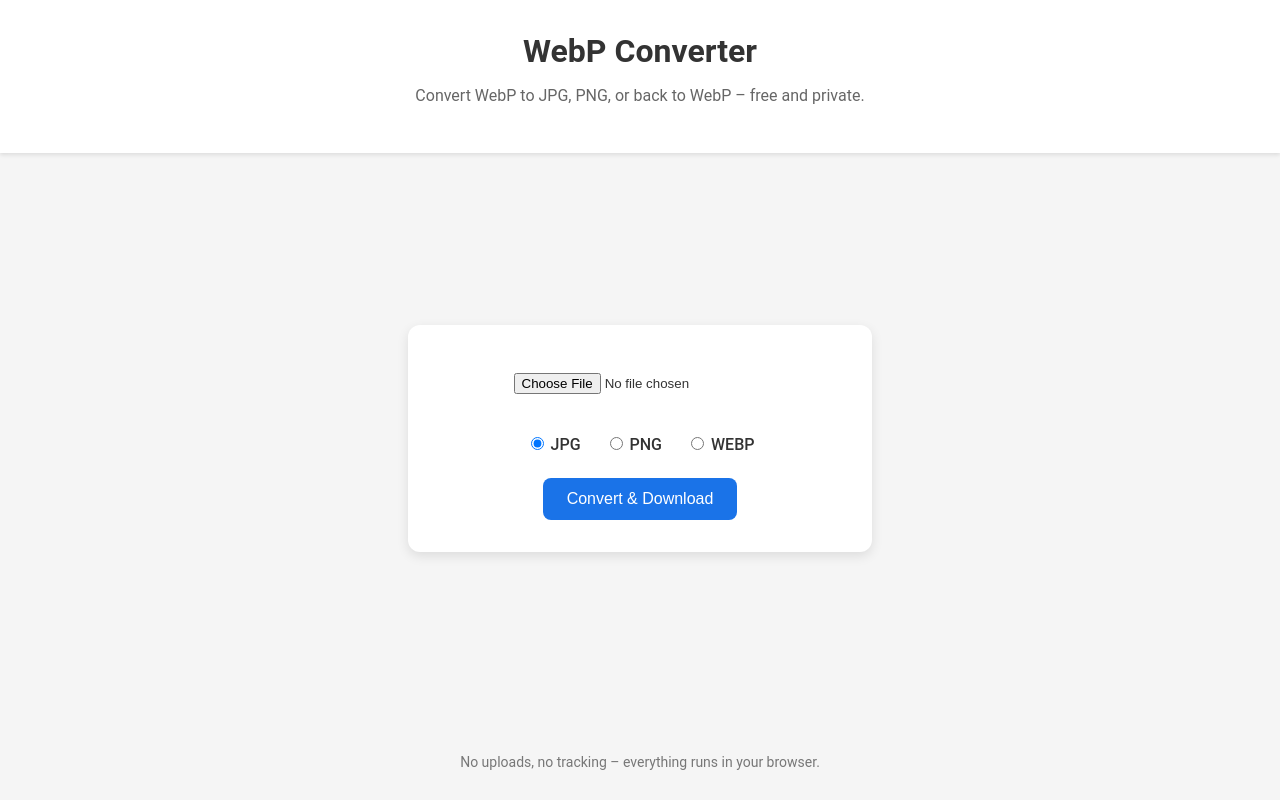
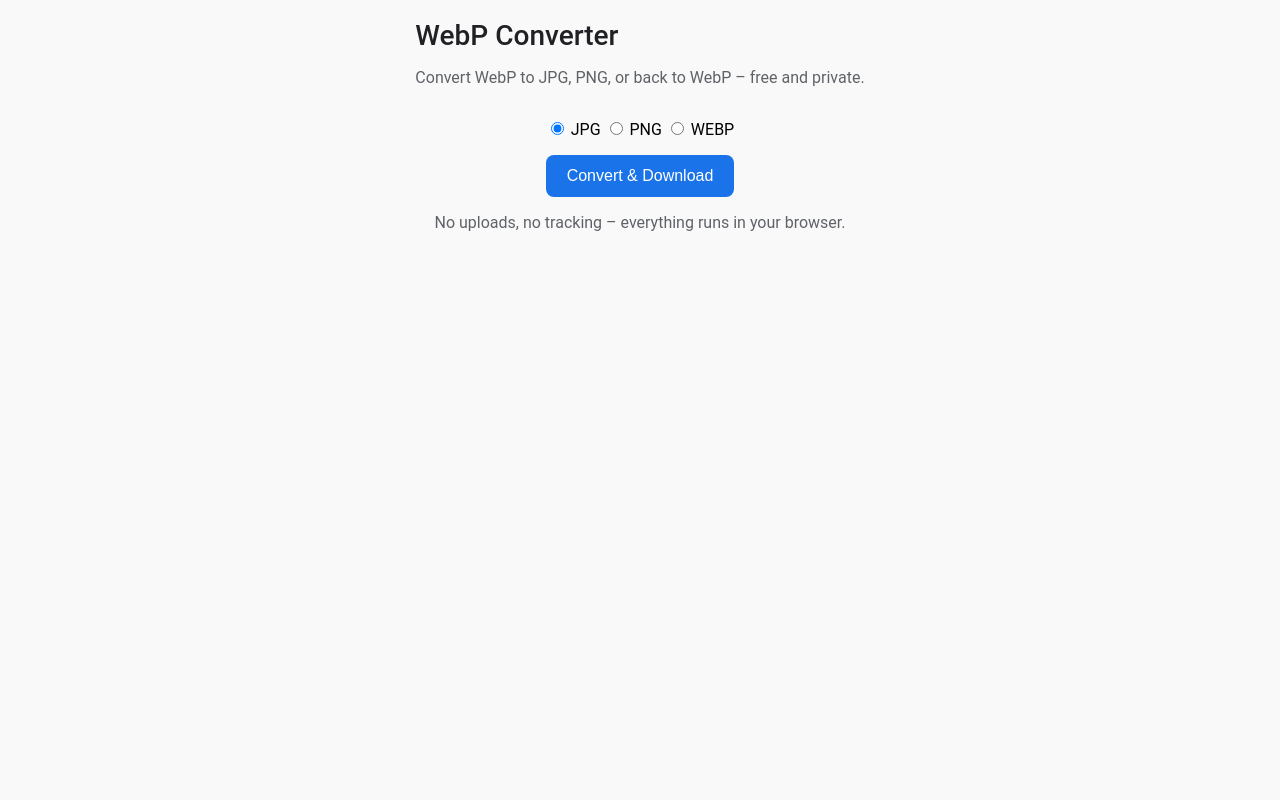
Before and after one commit to JTheoMitr/conversion-landing-page, a plain HTML site: page index.html in a window 1280 px wide. Drawn offline with Linux system fonts and the light colour scheme.

Commit message:
Update style.css
new styling for 2.0 updates

```diff
--- a/style.css
+++ b/style.css
@@ -1,87 +1,82 @@
+/* style.css */
+
 body {
   font-family: 'Roboto', sans-serif;
+  background-color: #f9f9f9;
   margin: 0;
   padding: 0;
-  background: #f5f5f5;
-  color: #333;
   display: flex;
   flex-direction: column;
+  align-items: center;
   min-height: 100vh;
 }
 
-header {
-  background: #fff;
-  padding: 2rem 1rem;
+.container {
+  max-width: 500px;
+  width: 100%;
+  padding: 2rem;
+  margin-top: 3rem;
+  background: #ffffff;
+  border-radius: 16px;
+  box-shadow: 0 4px 12px rgba(0, 0, 0, 0.06);
   text-align: center;
-  box-shadow: 0 2px 4px rgba(0, 0, 0, 0.1);
 }
 
-header h1 {
-  font-size: 2rem;
-  margin: 0 0 0.5rem;
+h1 {
+  font-size: 1.75rem;
+  font-weight: 500;
+  margin-bottom: 1rem;
+  color: #202124;
 }
 
-header p {
+p {
   font-size: 1rem;
-  color: #666;
+  color: #5f6368;
+  margin-bottom: 2rem;
 }
 
-main {
-  flex: 1;
-  display: flex;
-  justify-content: center;
-  align-items: center;
-  padding: 2rem;
+input[type="file"] {
+  display: none;
 }
 
-.upload-card {
-  background: #fff;
-  padding: 2rem;
-  border-radius: 12px;
-  box-shadow: 0 4px 12px rgba(0, 0, 0, 0.1);
-  text-align: center;
-  width: 100%;
-  max-width: 400px;
+.custom-file-upload {
+  display: inline-block;
+  padding: 10px 20px;
+  border: 2px solid #1a73e8;
+  border-radius: 8px;
+  background-color: #ffffff;
+  color: #1a73e8;
+  font-weight: 500;
+  cursor: pointer;
+  transition: all 0.3s ease;
+  margin-bottom: 1.5rem;
 }
 
-#fileInput {
-  margin: 1rem 0;
-}
-
-#previewContainer {
-  margin: 1rem 0;
-}
-
-.format-toggle {
-  margin: 1.5rem 0;
-  display: flex;
-  justify-content: center;
-  gap: 1.5rem;
-}
-
-.format-toggle label {
-  font-weight: 500;
-  cursor: pointer;
+.custom-file-upload:hover {
+  background-color: #e8f0fe;
 }
 
 button {
-  background-color: #1a73e8;
-  color: #fff;
-  padding: 0.75rem 1.5rem;
+  display: block;
+  width: 100%;
+  margin-top: 1rem;
+  padding: 12px;
   border: none;
   border-radius: 8px;
+  background-color: #1a73e8;
+  color: #ffffff;
   font-size: 1rem;
+  font-weight: 500;
   cursor: pointer;
-  transition: background 0.3s ease;
+  transition: background-color 0.3s ease;
 }
 
 button:hover {
-  background-color: #1669c1;
+  background-color: #1967d2;
 }
 
-footer {
-  text-align: center;
-  padding: 1rem;
-  font-size: 0.875rem;
-  color: #777;
+.output {
+  margin-top: 2rem;
+  font-size: 0.95rem;
+  color: #202124;
 }
```
